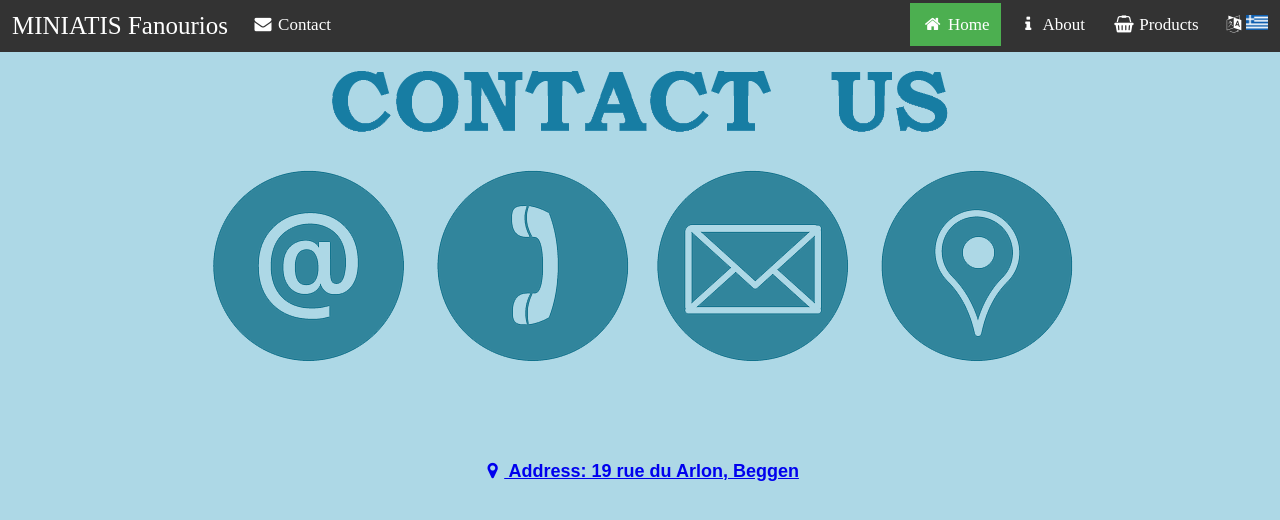
After one commit to NourisGr/nourisgr.github.io, a PHP site: page /Address.html in a window 1280 px wide. The commit adds this page. Shown: the top 520 px of the page. Run offline with PHP 8.4, Linux system fonts and the light colour scheme.

Commit message:
Major Update

```diff
--- /dev/null
+++ b/Address.html
@@ -0,0 +1,38 @@
+<!DOCTYPE html>
+<html lang="en">
+
+<head>
+    <meta charset='utf-8'>
+    <meta http-equiv='X-UA-Compatible' content='IE=edge'>
+    <title>Address</title>
+    <link rel='stylesheet' type='text/css' media='screen' href='include/css/main.css'>
+    <link rel="stylesheet" href="https://cdnjs.cloudflare.com/ajax/libs/font-awesome/4.7.0/css/font-awesome.min.css">
+    <script src='main.js'></script>
+</head>
+
+<body>
+    <div class="navbar">
+        <span class="textnav">MINIATIS Fanourios</span>
+        <a class="active" href="index.html"><i class="fa fa-fw fa-home"></i> Home</a>
+        <a href="about.html"><i class="fa fa-fw fa-info"></i> About</a>
+        <div class="links">
+            <a href="#"><i class="fa fa-fw fa-envelope"></i> Contact</a>
+            <div class="dropdown">
+                <a href="Email.html"><i class="fa fa-envelope"></i> Email</a>
+                <a href="Phone.html"><i class="fa fa-phone"></i> Phone Number</a>
+                <a href="#"><i class="fa fa-map-marker"></i> Address</a>
+            </div>
+        </div>
+        <a href="products.html"><i class="fa fa-fw fa-shopping-basket"></i> Products</a>
+        <a href="indexGR.html"><i class="fa fa-language"></i> <img src="include/images/FlagofGreece.png" class="imgsize" alt="GR"></a>
+    </div>
+    <img src="include/images/contactus.png" class="contactimg" alt="contact us">
+    <div class="contactpage">
+        <h4><a href="https://www.google.com/maps/place/Technical+College+Private+Emile+Metz/@49.6348855,6.132719,17z/data=!3m1!4b1!4m5!3m4!1s0x47954f18c1f8a721:0xdf0b2f1f4e71633b!8m2!3d49.6348855!4d6.1349077"
+            target="blank">
+            <li class=" fa fa-fw fw fa-map-marker"></li> Address: 19 rue du Arlon, Beggen
+        </a></h4>
+</div>
+    </div>
+</body>
+</html>
--- a/include/css/main.css
+++ b/include/css/main.css
@@ -3,7 +3,6 @@
     list-style-type: none;
     margin: 0;
     padding: 0;
-    overflow: hidden;
     background-color: #333;
     position: fixed;
     top: 0;
@@ -138,3 +137,21 @@ h5 {
     justify-content: space-around;
     flex-wrap: wrap;
 }
+
+.dropdown {
+    display: none;
+    background-color: #333;
+    position: absolute;
+}
+
+.links:hover .dropdown{
+    display: flex;
+    flex-direction: column;
+    position: absolute;
+}
+
+.links {
+    position: relative;
+    text-align: left;
+    float: left;
+}
```
Also changed, not shown: Email.html (added, +36 -0 lines), Phone.html (added, +37 -0 lines), about.html (+8 -1 lines), aboutGR.html (+8 -1 lines), index.html (+8 -1 lines), indexGR.html (+8 -1 lines), products.html (+8 -1 lines), productsGR.html (+8 -1 lines), AddressGR.html (added), EmailGR.html (added), PhoneGR.html (added).
